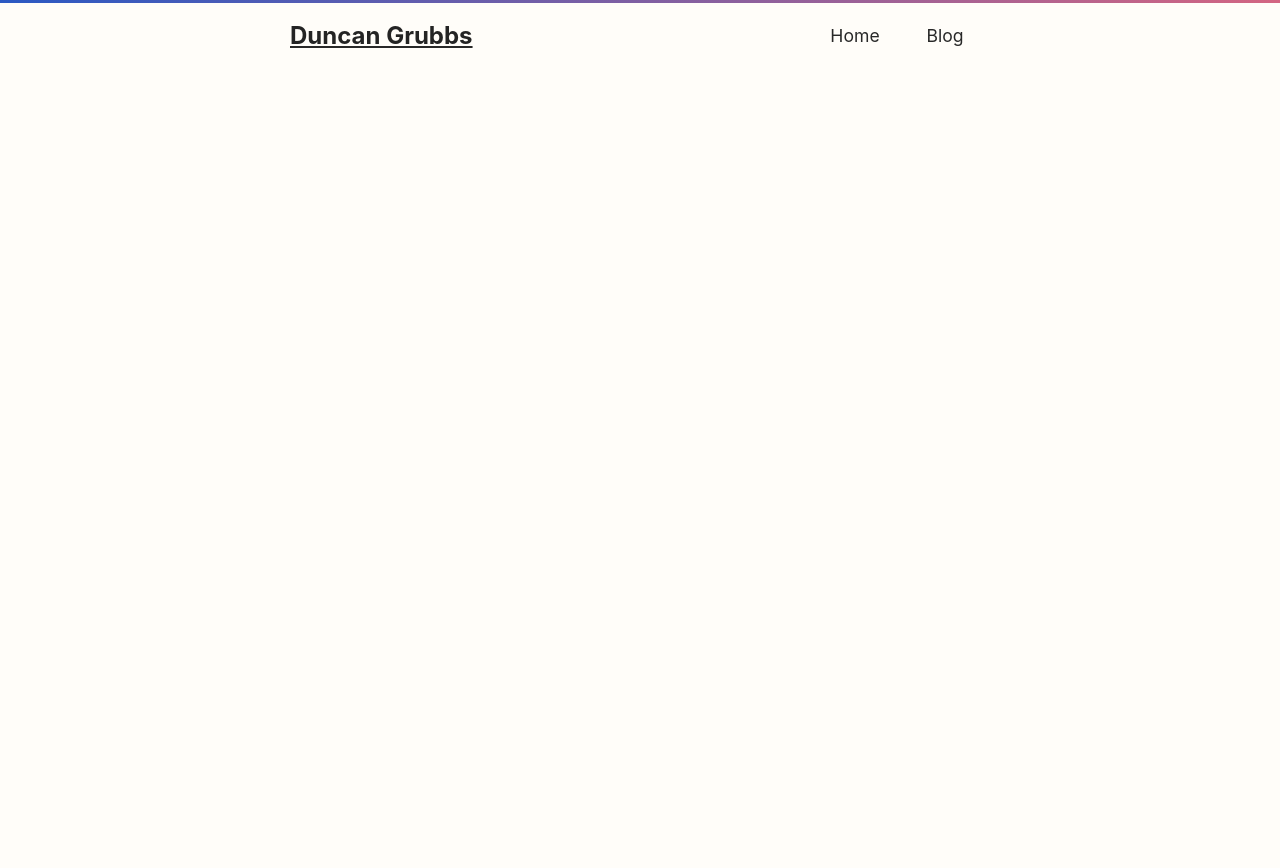
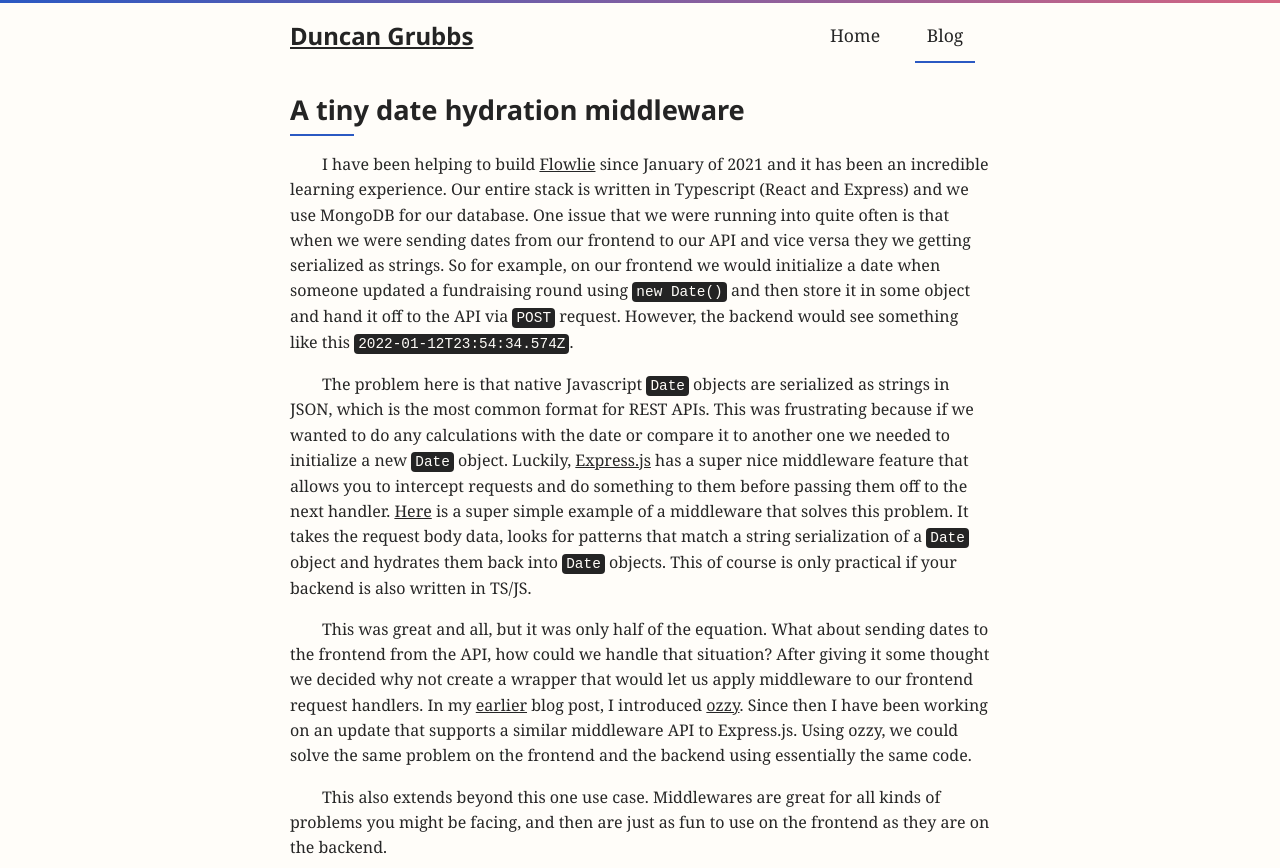
Before and after one commit to duncangrubbs/portfolio, a React (Create React App) app: page /blog/jan122022 in a window 1280 px wide. Before the commit the page ends 800 px from the top, so only its background shows below. Built offline with nearby package versions, Linux system fonts and the light colour scheme.

Commit message:
Add new blog post and cleanup.

```diff
--- a/public/index.html
+++ b/public/index.html
@@ -19,6 +19,9 @@
       work correctly both with client-side routing and a non-root public URL.
       Learn how to configure a non-root public URL by running `npm run build`.
     -->
+    <style>
+      @import url('https://fonts.googleapis.com/css2?family=Noto+Sans:ital,wght@0,400;0,700;1,400;1,700&family=Noto+Serif:ital,wght@0,400;0,700;1,400;1,700&display=swap');
+    </style>
     <title>Duncan Grubbs</title>
   </head>
   <body>
--- a/src/App.jsx
+++ b/src/App.jsx
@@ -9,12 +9,14 @@ import React from 'react';
 import { BrowserRouter } from 'react-router-dom';
 
 import NavBar from './components/NavBar';
+import ScrollTracker from './components/ScrollTracker';
 
 import index from './routes/index';
 
 export default function App() {
   return (
     <BrowserRouter>
+      <ScrollTracker />
       <div className="header"></div>
       <NavBar page="Home" />
       {index}
--- a/src/css/components.css
+++ b/src/css/components.css
@@ -3,8 +3,9 @@
 .navbar {
   display: flex;
   color: var(--theme-bold-text-color);
-  height: 64px;
+  height: 4rem;
   width: 100vw;
+  margin-bottom: 16px;
 }
 
 .navbar__content {
@@ -39,7 +40,6 @@
   color: var(--theme-text-color);
   cursor: pointer;
   text-decoration: none;
-  transition: all 0.2s ease;
 }
 
 .navbar__link:hover {
@@ -47,18 +47,19 @@
   background: none;
 }
 
-.navbar__link.selected {
+.navbar__link.active {
   color: var(--theme-bold-text-color);
   font-weight: 500;
 }
 
-.navbar__link.selected::after {
+.navbar__link.active::after {
   content: '';
   display: block;
   position: absolute;
-  margin-top: 40px;
+  margin-top: 38px;
   width: 60px;
   height: 2px;
+  z-index: 10;
   background: var(--theme-primary-color);
 }
 
--- a/src/css/main.css
+++ b/src/css/main.css
@@ -13,7 +13,7 @@
   );
 
   --theme-background: #fffdf9;
-  --theme-text-color: rgb(40, 40, 40);
+  --theme-text-color: rgb(38, 38, 38);
   --theme-bold-text-color: rgb(36, 36, 36);
   --theme-primary-color: #2b59c3;
   --theme-secondary-color: #40376e;
@@ -39,9 +39,18 @@ body {
 }
 
 * {
-  font-family: -apple-system, BlinkMacSystemFont, 'Segoe UI', Roboto, Helvetica,
-    Arial, sans-serif, 'Apple Color Emoji', 'Segoe UI Emoji', 'Segoe UI Symbol';
+  font-family: 'Noto Serif', serif, -apple-system, BlinkMacSystemFont,
+    'Segoe UI', Roboto, Helvetica, Arial, sans-serif, 'Apple Color Emoji',
+    'Segoe UI Emoji', 'Segoe UI Symbol';
   box-sizing: border-box;
+}
+
+h1,
+h2,
+h3 {
+  font-family: 'Noto Sans', sans-serif, -apple-system, BlinkMacSystemFont,
+    'Segoe UI', Roboto, Helvetica, Arial, sans-serif, 'Apple Color Emoji',
+    'Segoe UI Emoji', 'Segoe UI Symbol';
 }
 
 h1 {
@@ -123,7 +132,7 @@ a:hover {
 
 .glass-container,
 .glass-container:hover {
-  padding: 24px;
+  padding: 18px 28px;
   border-radius: 5px;
   position: relative;
   z-index: 1;
@@ -221,6 +230,7 @@ a:hover {
 /* Blog Styles */
 .blog__content {
   display: flex;
+  flex-direction: column;
   width: 95%;
   max-width: 700px;
   margin: 24px auto;
@@ -229,3 +239,7 @@ a:hover {
 .blog__content a:hover {
   background: none;
 }
+
+.glass-container__blog {
+  margin: 8px 0;
+}
--- a/src/css/mobile.css
+++ b/src/css/mobile.css
@@ -12,10 +12,7 @@
     width: 90vw;
   }
   .navbar__content {
-    margin: 0 8px;
-  }
-  .navbar__link.selected::after {
-    display: none;
+    width: 95%;
   }
   .portfolio__content {
     display: flex;
--- a/src/routes/Blog.jsx
+++ b/src/routes/Blog.jsx
@@ -11,6 +11,20 @@ import { Link } from 'react-router-dom';
 const Blog = () => (
   <div>
     <div className="blog__content">
+      <Link to="/blog/jan122022">
+        <div className="glass-container glass-container__blog">
+          <h2>A tiny date hydration middleware</h2>
+          <p>
+            I have helping to build Flowlie since January of 2021 and it has
+            been an incredible learning experience. Our entire stack is written
+            in Typescript (React and Express) and we use MongoDB for our
+            database. One issue that we were running into quite often is that
+            when we were sending dates from our frontend to our API or vice
+            versa they we getting serialized as strings. So for example, on our
+            frontend we would initialize ...
+          </p>
+        </div>
+      </Link>
       <Link to="/blog/oct012020">
         <div className="glass-container glass-container__blog">
           <h2>Modularize your API interface in Javascript</h2>
@@ -22,7 +36,7 @@ const Blog = () => (
             error handling. Avoiding duplicate code is a common programming best
             pratice, but it is too often ignored in the web development space.
             Javascript has come a long way even in the last few years, and there
-            are now so many ways to modularize
+            are now so many ways to modularize ...
           </p>
         </div>
       </Link>
--- a/src/routes/Home.jsx
+++ b/src/routes/Home.jsx
@@ -13,7 +13,7 @@ const Home = () => (
     <div className="home__content">
       <div className="home__grid-item">
         <div className="glass-container">
-          <h1>Hey, I&apos;m Duncan</h1>
+          <h1>Hey 👋, I&apos;m Duncan</h1>
           <p>
             I&apos;m a software engineer who specializes in API design and
             full-stack web development. I previously worked at{' '}
@@ -61,7 +61,7 @@ const Home = () => (
           <br />
           <p>
             Feel free to reach out for freelance web development at{' '}
-            <em>duncan.grubbs[at]gmail[dot]com</em>
+            <em>duncan.grubbs [at] gmail</em>
           </p>
         </div>
       </div>
--- /dev/null
+++ b/src/routes/blog/JAN122022.jsx
@@ -0,0 +1,68 @@
+/**
+ * @file JAN122022.jsx
+ * @description Second blog post.
+ * @author Duncan Grubbs <duncan.grubbs@gmail.com>
+ * @version 0.1.5
+ */
+
+import React from 'react';
+import { Link } from 'react-router-dom';
+
+const JAN122022 = () => (
+  <div>
+    <div className="portfoliopage__content--article">
+      <h1>A tiny date hydration middleware</h1>
+      <p className="writing__para">
+        I have been helping to build <a href="https://www.flowlie.com">Flowlie</a>{' '}
+        since January of 2021 and it has been an incredible learning experience.
+        Our entire stack is written in Typescript (React and Express) and we use
+        MongoDB for our database. One issue that we were running into quite
+        often is that when we were sending dates from our frontend to our API
+        and vice versa they we getting serialized as strings. So for example, on
+        our frontend we would initialize a date when someone updated a
+        fundraising round using <code>new Date()</code> and then store it in
+        some object and hand it off to the API via <code>POST</code> request.
+        However, the backend would see something like this{' '}
+        <code>2022-01-12T23:54:34.574Z</code>.
+      </p>
+      <p className="writing__para">
+        The problem here is that native Javascript <code>Date</code> objects are
+        serialized as strings in JSON, which is the most common format for REST
+        APIs. This was frustrating because if we wanted to do any calculations
+        with the date or compare it to another one we needed to initialize a new{' '}
+        <code>Date</code> object. Luckily,{' '}
+        <a href="https://expressjs.com/">Express.js</a>{' '}
+        has a super nice middleware feature that allows you to intercept
+        requests and do something to them before passing them off to the next
+        handler.{' '}
+        <a href="https://gist.github.com/duncangrubbs/d5133117fce31559576dbec97bf7832f">
+          Here
+        </a>{' '}
+        is a super simple example of a middleware that solves this problem. It
+        takes the request body data, looks for patterns that match a string
+        serialization of a <code>Date</code>{' '}
+        object and hydrates them back into <code>Date</code> objects. This of
+        course is only practical if your backend is also written in TS/JS.
+      </p>
+      <p className="writing__para">
+        This was great and all, but it was only half of the equation. What about
+        sending dates to the frontend from the API, how could we handle that
+        situation? After giving it some thought we decided why not create a
+        wrapper that would let us apply middleware to our frontend request
+        handlers. In my <Link to="/blog/oct012020">earlier</Link>{' '}
+        blog post, I introduced{' '}
+        <a href="https://github.com/duncangrubbs/ozzy">ozzy</a>. Since then I
+        have been working on an update that supports a similar middleware API to
+        Express.js. Using ozzy, we could solve the same problem on the frontend
+        and the backend using essentially the same code.
+      </p>
+      <p className="writing__para">
+        This also extends beyond this one use case. Middlewares are great for all
+        kinds of problems you might be facing, and then are just as fun to use
+        on the frontend as they are on the backend.
+      </p>
+    </div>
+  </div>
+);
+
+export default JAN122022;
--- a/src/routes/index.js
+++ b/src/routes/index.js
@@ -16,6 +16,7 @@ import Hack4Health from './portfolio/Hack4Health';
 
 import Blog from './Blog';
 import OCT012020 from './blog/OCT012020';
+import JAN122022 from './blog/JAN122022';
 
 export default (
   <Routes>
@@ -27,5 +28,6 @@ export default (
 
     <Route exact path="/blog" element={<Blog />} />
     <Route exact path="/blog/oct012020" element={<OCT012020 />} />
+    <Route exact path="/blog/jan122022" element={<JAN122022 />} />
   </Routes>
 );
```
